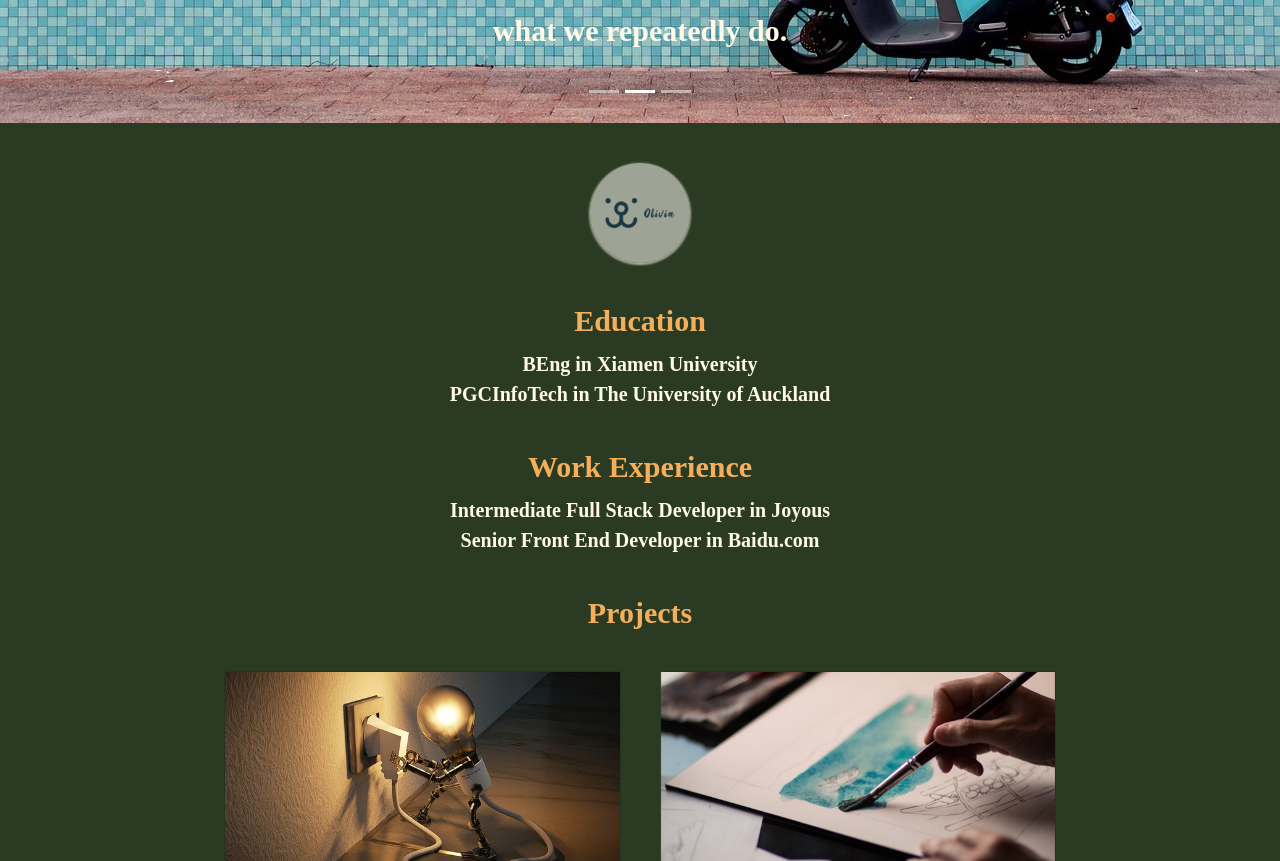
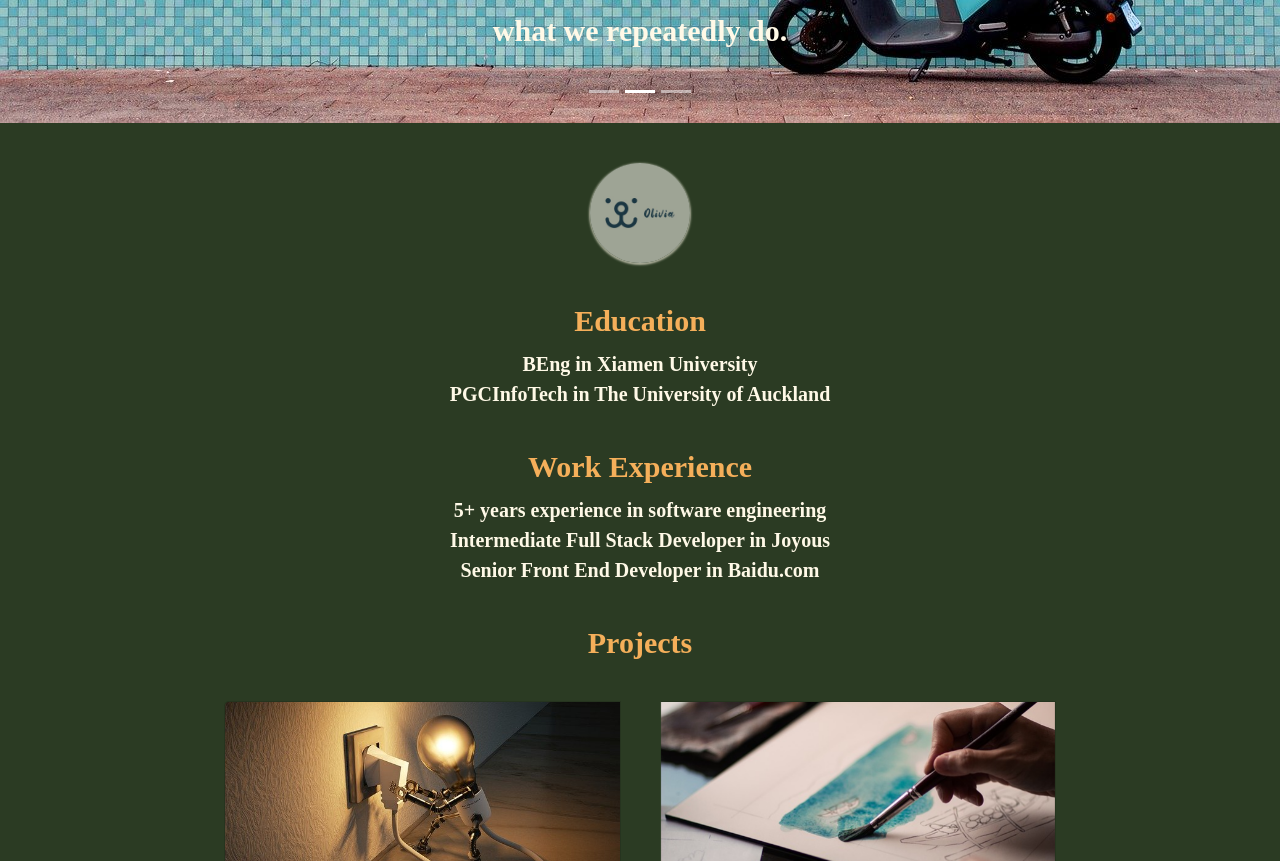
Before and after one commit to wannamakeudance/studio, a React (Create React App) app: page / in a window 1280 px wide. Shown: the part 640-1501 px from the top of the page. Built offline with nearby package versions, Linux system fonts and the light colour scheme; a web font is replaced by a local one.

Commit message:
update presentation

```diff
--- a/src/assets/lang/ch.json
+++ b/src/assets/lang/ch.json
@@ -12,6 +12,7 @@
     "Work Experience": "工作经历",
     "Intermediate Full Stack Developer in Joyous": "Joyous 中级全栈工程师",
     "Senior Front End Developer in Baidu.com": "百度资深研发工程师（T6）",
+    "5+ years experience in software engineering": "5 年以上的软件工程经验",
     "Projects": "项目经验",
     "Open Source Library": "开源库项目",
     "As an owner, design and develop the UI components library. Up to today, the number of downloads is 3.84w": "作为总负责人，设计并实现了开源组件库；目前为止，下载使用量为3.84w",
--- a/src/components/Presentation/Presentation.js
+++ b/src/components/Presentation/Presentation.js
@@ -40,6 +40,9 @@ import i18next from 'i18next';
                 data-max-scale='10'
                 data-min-scale='0'
                 data-perspective='1000'>
+                <div className='step' data-x='200' data-y='-800' data-z='-1400' data-scale='10'>
+                CI/CD
+                </div>
                 <div className='step' data-x='-200' data-y='-400' data-scale='20' data-autoplay='10'>
                 JavaScript
                 </div>
@@ -55,7 +58,7 @@ import i18next from 'i18next';
                 <div className='step' data-x='-500' data-y='-1000' data-z='-1000' data-rotate='70' data-scale='3'>
                 Vue.js
                 </div>
-                <div className='step' data-x='-3000' data-y='200' data-z='1200' data-rotate='-20' data-scale='8'>
+                <div className='step' data-x='-1000' data-y='-200' data-z='1200' data-rotate='-20' data-scale='8'>
                 React
                 </div>
                 <div className='step' data-x='-1200' data-y='800' data-z='-900' data-rotate='30' data-scale='10'>
--- a/src/components/Resume/Resume.js
+++ b/src/components/Resume/Resume.js
@@ -24,6 +24,7 @@ class _Resume extends React.Component {
             <h4 className='animate__animated m-t-2 f-w-b c-yellow'>
                 {i18next.t('Work Experience')}
             </h4>
+            {i18next.t('5+ years experience in software engineering')}<br/>
             {i18next.t('Intermediate Full Stack Developer in Joyous')}<br/>
             {i18next.t('Senior Front End Developer in Baidu.com')}<br/>
             <h4 className='animate__animated m-t-2 f-w-b c-yellow'>
```
Also changed, not shown: 2 other files (tests, documents, lock files or other folders).
